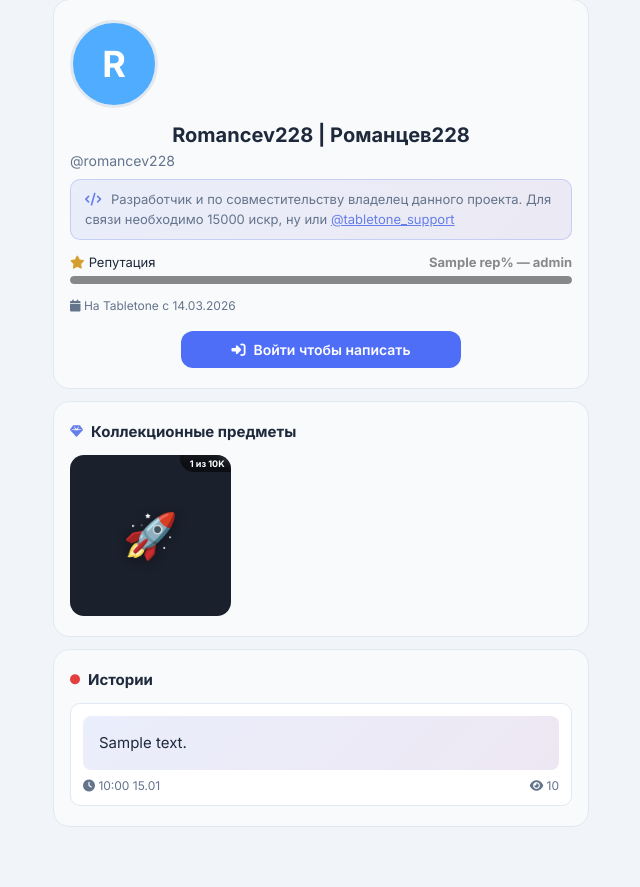
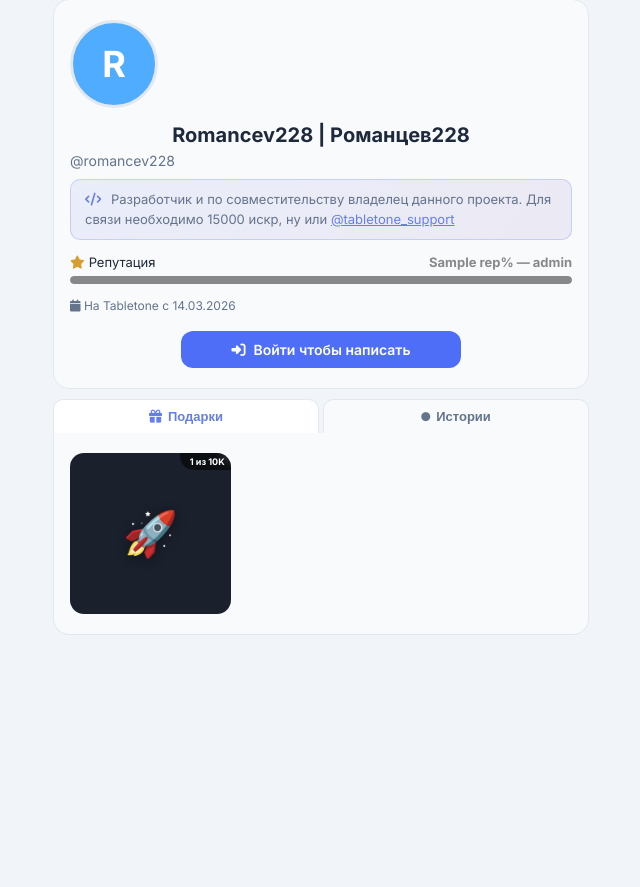
Before and after one commit to heyyaah/Tabletone, a Flask app: template templates/public_profile.html in a window 1280 px wide. Shown: the part 94-981 px from the top of the page, without its empty margins (319-959 px from the left). After the commit the page ends 729 px from the top, so only its background shows below. Run offline with Flask 3, Linux system fonts and the light colour scheme; data comes from the database, SQL or seed files in the repository; tables that the repository leaves empty hold one stand-in row (values such as "Sample post"); the template is opened without the code that fills it: values that come from a table or form of the project are taken from there, most other values are stand-ins (such as "Sample title", 1, 10 or a date in 2020); some libraries are stand-ins or nearby versions.

Commit message:
feat: add Gifts tab to public profile (NFT with is_displayed=true)

```diff
--- a/templates/public_profile.html
+++ b/templates/public_profile.html
@@ -109,17 +109,55 @@
         {% endif %}
     </div>
 
-    <!-- NFT коллекция -->
-    <div class="pub-card" id="pub-nft-section" style="display:none;">
-        <h2 class="pub-section-title">
-            <i class="fas fa-gem" style="color:#667eea;font-size:13px;"></i> Коллекционные предметы
-        </h2>
+    <!-- Табы: Подарки / Истории -->
+    <div id="pub-tabs-section" style="display:none;">
+        <div class="pub-tabs-bar">
+            <button class="pub-tab-btn active" id="tab-btn-gifts" onclick="switchPubTab('gifts')">
+                <i class="fas fa-gift"></i> Подарки
+            </button>
+            {% if stories %}
+            <button class="pub-tab-btn" id="tab-btn-stories" onclick="switchPubTab('stories')">
+                <i class="fas fa-circle" style="font-size:9px;"></i> Истории
+            </button>
+            {% endif %}
+        </div>
+
+        <!-- Подарки / NFT -->
+        <div id="pub-tab-gifts" class="pub-tab-content pub-card">
             <div class="pub-nft-grid" id="pub-nft-grid"></div>
+            <div id="pub-gifts-empty" style="display:none;text-align:center;padding:24px 0;color:var(--text-secondary);font-size:14px;">
+                <div style="font-size:36px;margin-bottom:8px;">🎁</div>
+                Нет подарков для отображения
+            </div>
         </div>
 
         <!-- Истории -->
         {% if stories %}
-    <div class="pub-card">
+        <div id="pub-tab-stories" class="pub-tab-content pub-card" style="display:none;">
+            <div class="pub-stories-grid">
+                {% for story in stories %}
+                <div class="pub-story-item">
+                    {% if story.media_type == 'image' %}
+                    <img src="{{ story.content }}" class="pub-story-media" alt="История">
+                    {% elif story.media_type == 'video' %}
+                    <video src="{{ story.content }}" controls class="pub-story-media"></video>
+                    {% else %}
+                    <div class="pub-story-text">{{ story.content }}</div>
+                    {% endif %}
+                    <div class="pub-story-meta">
+                        <span><i class="fas fa-clock"></i> {{ story.created_at.strftime('%H:%M %d.%m') }}</span>
+                        <span><i class="fas fa-eye"></i> {{ story.views_count or 0 }}</span>
+                    </div>
+                </div>
+                {% endfor %}
+            </div>
+        </div>
+        {% endif %}
+    </div>
+
+    <!-- Истории без подарков (если нет NFT) -->
+    {% if stories %}
+    <div id="pub-stories-standalone" class="pub-card" style="display:none;">
         <h2 class="pub-section-title">
             <i class="fas fa-circle" style="color:#e53e3e;font-size:10px;"></i> Истории
         </h2>
@@ -337,6 +375,44 @@
     .pub-name { font-size: 18px; }
     .pub-avatar { width: 76px; height: 76px; font-size: 30px; }
 }
+/* Tabs */
+.pub-tabs-bar {
+    display: flex;
+    gap: 4px;
+    padding: 10px 12px 0;
+}
+.pub-tab-btn {
+    flex: 1;
+    padding: 9px 12px;
+    background: var(--bg-secondary);
+    border: 1px solid var(--border-color);
+    border-radius: 10px 10px 0 0;
+    border-bottom: none;
+    font-size: 13px;
+    font-weight: 600;
+    color: var(--text-secondary);
+    cursor: pointer;
+    display: flex;
+    align-items: center;
+    justify-content: center;
+    gap: 6px;
+    transition: background .15s, color .15s;
+}
+.pub-tab-btn.active {
+    background: var(--bg-primary);
+    color: #667eea;
+    border-color: var(--border-color);
+    position: relative;
+    z-index: 1;
+}
+.pub-tab-content {
+    border-radius: 0 0 16px 16px;
+    margin: 0 12px 0;
+    border-top: none;
+}
+.pub-tab-content:first-of-type {
+    border-radius: 0 16px 16px 16px;
+}
 /* NFT */
 .pub-nft-grid {
     display: grid;
@@ -473,7 +549,15 @@ if (_uid) {
     window.location.href = '/?chat=' + _uid;
 }
 
-// ── NFT ──────────────────────────────────────────────────────────────────────
+// ── Переключение табов ────────────────────────────────────────────────────────
+function switchPubTab(tab) {
+    document.querySelectorAll('.pub-tab-btn').forEach(b => b.classList.remove('active'));
+    document.querySelectorAll('.pub-tab-content').forEach(c => c.style.display = 'none');
+    document.getElementById('tab-btn-' + tab).classList.add('active');
+    document.getElementById('pub-tab-' + tab).style.display = '';
+}
+
+// ── NFT / Подарки ─────────────────────────────────────────────────────────────
 const _NFT_EMOJIS = ['🐱','🚀','🌿','💎','🔮','🦊','🐉','⚡','🌊','🎭'];
 
 (async function loadPublicNFTs() {
@@ -481,10 +565,11 @@ const _NFT_EMOJIS = ['🐱','🚀','🌿','💎','🔮','🦊','🐉','⚡','
     try {
         const r = await fetch(`/nft/user/${userId}`);
         const d = await r.json();
-        if (!d.nfts || d.nfts.length === 0) return;
-        const section = document.getElementById('pub-nft-section');
+        const hasNFTs = d.nfts && d.nfts.length > 0;
+        const hasStories = {{ 'true' if stories else 'false' }};
+
+        if (hasNFTs) {
             const grid = document.getElementById('pub-nft-grid');
-        section.style.display = '';
             d.nfts.forEach(nft => {
                 const card = document.createElement('div');
                 card.className = 'pub-nft-card';
@@ -500,7 +585,25 @@ const _NFT_EMOJIS = ['🐱','🚀','🌿','💎','🔮','🦊','🐉','⚡','
                 card.addEventListener('click', () => _showNFTModal(nft, emoji));
                 grid.appendChild(card);
             });
-    } catch(e) {}
+            // Показываем таб-секцию
+            document.getElementById('pub-tabs-section').style.display = '';
+            // Скрываем standalone истории если они есть (они теперь в табе)
+            const standalone = document.getElementById('pub-stories-standalone');
+            if (standalone) standalone.style.display = 'none';
+        } else {
+            // Нет NFT — показываем пустое состояние в табе только если нет историй
+            // Показываем standalone истории если есть
+            if (hasStories) {
+                const standalone = document.getElementById('pub-stories-standalone');
+                if (standalone) standalone.style.display = '';
+            }
+            // Не показываем таб-секцию вообще
+        }
+    } catch(e) {
+        // При ошибке показываем standalone истории
+        const standalone = document.getElementById('pub-stories-standalone');
+        if (standalone) standalone.style.display = '';
+    }
 })();
 
 function _showNFTModal(nft, emoji) {
@@ -526,7 +629,7 @@ function _showNFTModal(nft, emoji) {
                 </div>
                 <div class="nft-modal-emoji-wrap">${emoji}</div>
                 <div class="nft-modal-title">${nft.collection_name}</div>
-                <div class="nft-modal-subtitle">Коллекционный предмет #${nft.serial_number}</div>
+                <div class="nft-modal-subtitle">Подарок #${nft.serial_number}</div>
             </div>
             <div class="nft-modal-body">
                 <table class="nft-attr-table">
```
Lines whose indentation alone changed are shown as unchanged.
